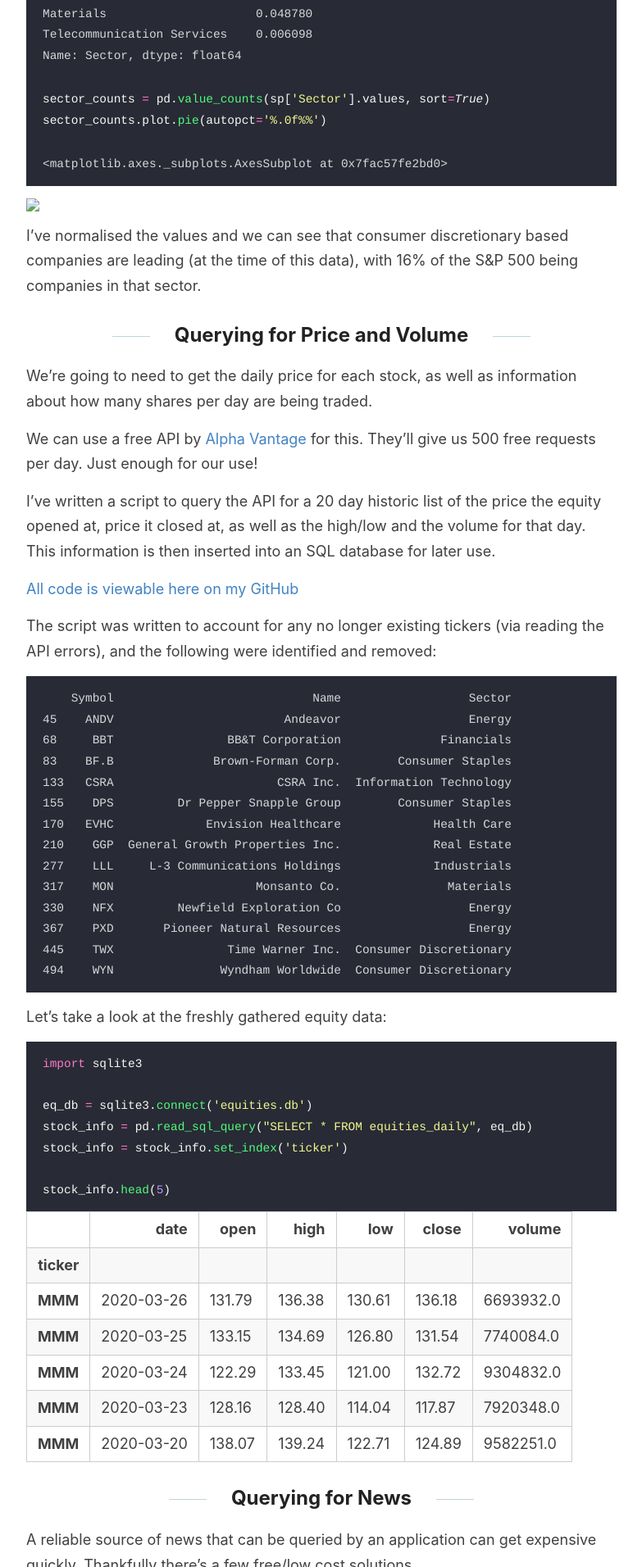
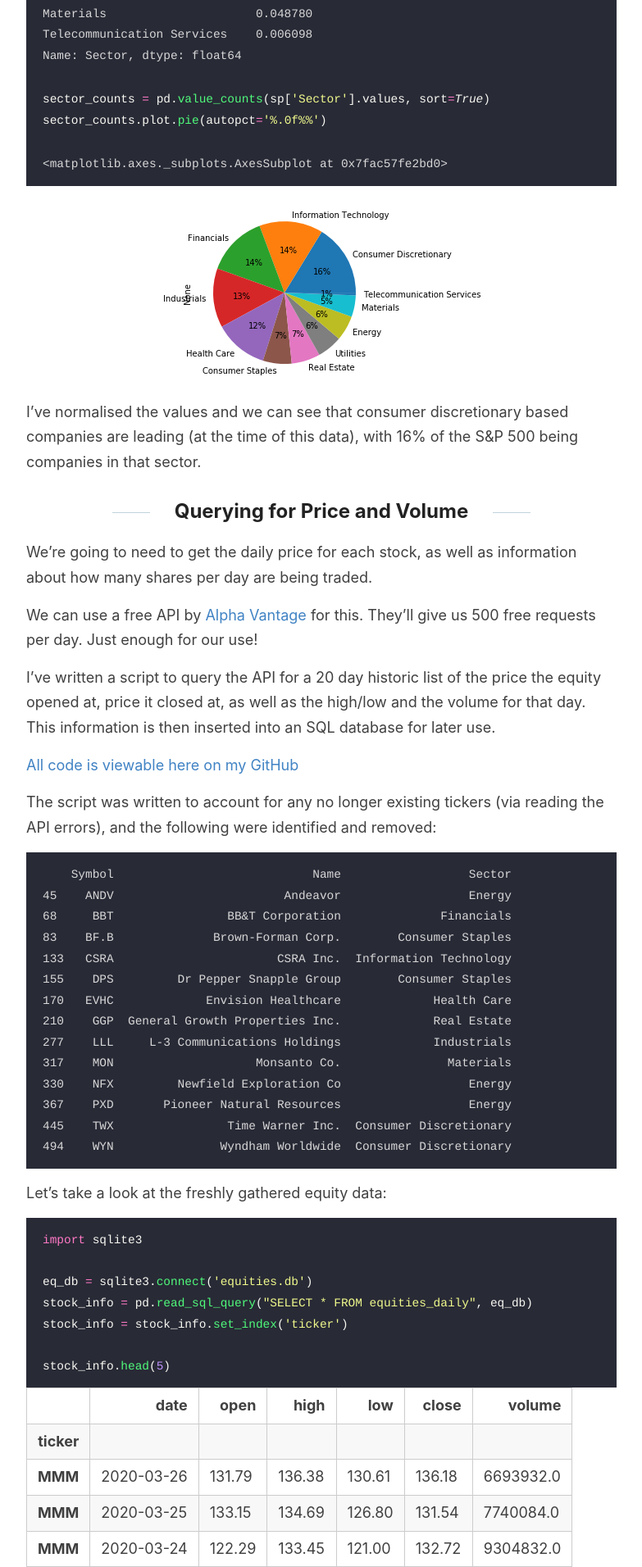
Before and after one commit to alexander-ozkan/portfolio, a Jekyll site: the page built from _posts/2020-03-28-Sentiment Analysis as a Trading Indicator.md, in a window 1280 px wide. Shown: the part 1714-3626 px from the top of the page at 82% size, without its empty margins (248-1031 px from the left). Built offline with Jekyll 4.4.1, drawn with Linux system fonts in a browser that asks for light colours.

Commit message:
Edited images

````diff
--- a/_posts/2020-03-28-Sentiment Analysis as a Trading Indicator.md
+++ b/_posts/2020-03-28-Sentiment Analysis as a Trading Indicator.md
@@ -134,7 +134,7 @@ sector_counts.plot.pie(autopct='%.0f%%')
 
 
 
-<img src="output_8_1.png">
+![](/images/output_8_1.png)
 
 I've normalised the values and we can see that consumer discretionary based companies are leading (at the time of this data), with 16% of the S&P 500 being companies in that sector.
 
@@ -627,7 +627,7 @@ output = bt.run()
 bt.plot()
 ```
 
-<img src="BAPlot.png">
+![](/images/BAPlot.png)
 
 
 
````
